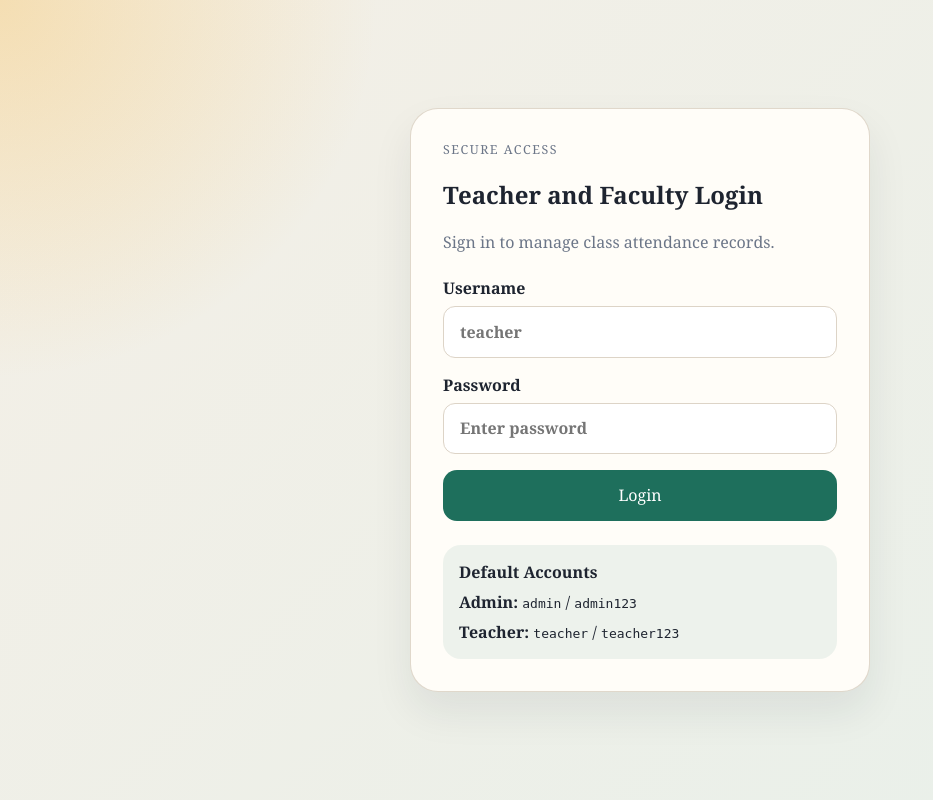
After one commit to HJACKALWAYS/school-attendance-management-system, a Flask app: page /login in a window 1280 px wide. The commit adds this page. Shown: the whole page, without its empty margins (0-933 px from the left). Run offline with Flask 3, Linux system fonts and the light colour scheme.

Commit message:
Add teacher and admin login

```diff
--- a/attendance_app/database.py
+++ b/attendance_app/database.py
@@ -2,6 +2,7 @@ import sqlite3
 from pathlib import Path
 
 from flask import Flask, current_app, g
+from werkzeug.security import generate_password_hash
 
 
 def get_db():
@@ -39,6 +40,29 @@ def init_db(app: Flask):
 
 
 def _seed_data(db):
+    user_count = db.execute("SELECT COUNT(*) AS total FROM users").fetchone()["total"]
+    if not user_count:
+        db.executemany(
+            """
+            INSERT INTO users (full_name, username, password_hash, role)
+            VALUES (?, ?, ?, ?)
+            """,
+            [
+                (
+                    "System Administrator",
+                    "admin",
+                    generate_password_hash("admin123"),
+                    "admin",
+                ),
+                (
+                    "Faculty Teacher",
+                    "teacher",
+                    generate_password_hash("teacher123"),
+                    "teacher",
+                ),
+            ],
+        )
+
     class_count = db.execute("SELECT COUNT(*) AS total FROM classes").fetchone()["total"]
     if class_count:
         return
@@ -72,6 +96,15 @@ def _seed_data(db):
 
 
 SCHEMA_SQL = """
+CREATE TABLE IF NOT EXISTS users (
+    id INTEGER PRIMARY KEY AUTOINCREMENT,
+    full_name TEXT NOT NULL,
+    username TEXT NOT NULL UNIQUE,
+    password_hash TEXT NOT NULL,
+    role TEXT NOT NULL CHECK(role IN ('admin', 'teacher')),
+    created_at TIMESTAMP DEFAULT CURRENT_TIMESTAMP
+);
+
 CREATE TABLE IF NOT EXISTS students (
     id INTEGER PRIMARY KEY AUTOINCREMENT,
     student_number TEXT NOT NULL UNIQUE,
--- a/attendance_app/routes.py
+++ b/attendance_app/routes.py
@@ -1,13 +1,72 @@
 from datetime import date
+from functools import wraps
 
-from flask import Blueprint, flash, redirect, render_template, request, url_for
+from flask import Blueprint, flash, redirect, render_template, request, session, url_for
+from werkzeug.security import check_password_hash
 
 from .database import get_db
 
 main_bp = Blueprint("main", __name__)
 
 
+def login_required(view):
+    @wraps(view)
+    def wrapped_view(*args, **kwargs):
+        if "user_id" not in session:
+            flash("Please log in first.", "error")
+            return redirect(url_for("main.login"))
+        return view(*args, **kwargs)
+
+    return wrapped_view
+
+
+def admin_required(view):
+    @wraps(view)
+    def wrapped_view(*args, **kwargs):
+        if session.get("role") != "admin":
+            flash("Only admin users can access that page.", "error")
+            return redirect(url_for("main.dashboard"))
+        return view(*args, **kwargs)
+
+    return wrapped_view
+
+
+@main_bp.route("/login", methods=["GET", "POST"])
+def login():
+    if session.get("user_id"):
+        return redirect(url_for("main.dashboard"))
+
+    if request.method == "POST":
+        username = request.form["username"].strip()
+        password = request.form["password"]
+        db = get_db()
+        user = db.execute(
+            "SELECT * FROM users WHERE username = ?",
+            (username,),
+        ).fetchone()
+
+        if user and check_password_hash(user["password_hash"], password):
+            session.clear()
+            session["user_id"] = user["id"]
+            session["full_name"] = user["full_name"]
+            session["role"] = user["role"]
+            flash(f"Welcome, {user['full_name']}.", "success")
+            return redirect(url_for("main.dashboard"))
+
+        flash("Invalid username or password.", "error")
+
+    return render_template("login.html")
+
+
+@main_bp.route("/logout")
+def logout():
+    session.clear()
+    flash("You have been logged out.", "success")
+    return redirect(url_for("main.login"))
+
+
 @main_bp.route("/")
+@login_required
 def dashboard():
     db = get_db()
     totals = {
@@ -36,6 +95,8 @@ def dashboard():
 
 
 @main_bp.route("/students", methods=["GET", "POST"])
+@login_required
+@admin_required
 def students():
     db = get_db()
     if request.method == "POST":
@@ -67,6 +128,8 @@ def students():
 
 
 @main_bp.route("/classes", methods=["GET", "POST"])
+@login_required
+@admin_required
 def classes():
     db = get_db()
     if request.method == "POST":
@@ -91,6 +154,8 @@ def classes():
 
 
 @main_bp.route("/enroll", methods=["POST"])
+@login_required
+@admin_required
 def enroll():
     db = get_db()
     student_id = request.form["student_id"]
@@ -109,6 +174,7 @@ def enroll():
 
 
 @main_bp.route("/attendance", methods=["GET", "POST"])
+@login_required
 def attendance():
     db = get_db()
     selected_class_id = request.args.get("class_id", type=int)
--- a/attendance_app/static/style.css
+++ b/attendance_app/static/style.css
@@ -49,6 +49,11 @@ a {
     border: 1px solid rgba(30, 111, 92, 0.16);
     border-radius: 999px;
     background: rgba(255, 255, 255, 0.6);
+}
+
+.nav-user {
+    padding: 0.7rem 1rem;
+    color: var(--muted);
 }
 
 .page-shell {
@@ -201,6 +206,42 @@ td {
     color: var(--danger);
 }
 
+.login-body {
+    min-height: 100vh;
+    display: grid;
+    place-items: center;
+    padding: 1.5rem;
+}
+
+.login-shell {
+    width: min(100%, 460px);
+}
+
+.login-panel {
+    background: var(--panel);
+    border: 1px solid rgba(221, 212, 199, 0.9);
+    border-radius: 28px;
+    box-shadow: var(--shadow);
+    padding: 2rem;
+}
+
+.login-copy {
+    color: var(--muted);
+    margin-top: 0;
+    margin-bottom: 1.5rem;
+}
+
+.credential-box {
+    margin-top: 1.5rem;
+    padding: 1rem;
+    border-radius: 18px;
+    background: rgba(30, 111, 92, 0.08);
+}
+
+.credential-box p {
+    margin: 0.5rem 0 0;
+}
+
 small {
     color: var(--muted);
 }
--- /dev/null
+++ b/attendance_app/templates/login.html
@@ -0,0 +1,44 @@
+<!DOCTYPE html>
+<html lang="en">
+<head>
+    <meta charset="UTF-8">
+    <meta name="viewport" content="width=device-width, initial-scale=1.0">
+    <title>Login | School Attendance Management System</title>
+    <link rel="stylesheet" href="{{ url_for('static', filename='style.css') }}">
+</head>
+<body class="login-body">
+    <main class="login-shell">
+        <section class="login-panel">
+            <p class="eyebrow">Secure Access</p>
+            <h1>Teacher and Faculty Login</h1>
+            <p class="login-copy">Sign in to manage class attendance records.</p>
+
+            {% with messages = get_flashed_messages(with_categories=true) %}
+                {% if messages %}
+                    <section class="flash-stack">
+                        {% for category, message in messages %}
+                            <div class="flash {{ category }}">{{ message }}</div>
+                        {% endfor %}
+                    </section>
+                {% endif %}
+            {% endwith %}
+
+            <form method="post" class="form-grid">
+                <label>Username
+                    <input type="text" name="username" placeholder="teacher" required>
+                </label>
+                <label>Password
+                    <input type="password" name="password" placeholder="Enter password" required>
+                </label>
+                <button type="submit" class="primary-button">Login</button>
+            </form>
+
+            <div class="credential-box">
+                <strong>Default Accounts</strong>
+                <p><b>Admin:</b> <code>admin</code> / <code>admin123</code></p>
+                <p><b>Teacher:</b> <code>teacher</code> / <code>teacher123</code></p>
+            </div>
+        </section>
+    </main>
+</body>
+</html>
```
Also changed, not shown: attendance_app/templates/base.html (+12 -4 lines), README.md.
